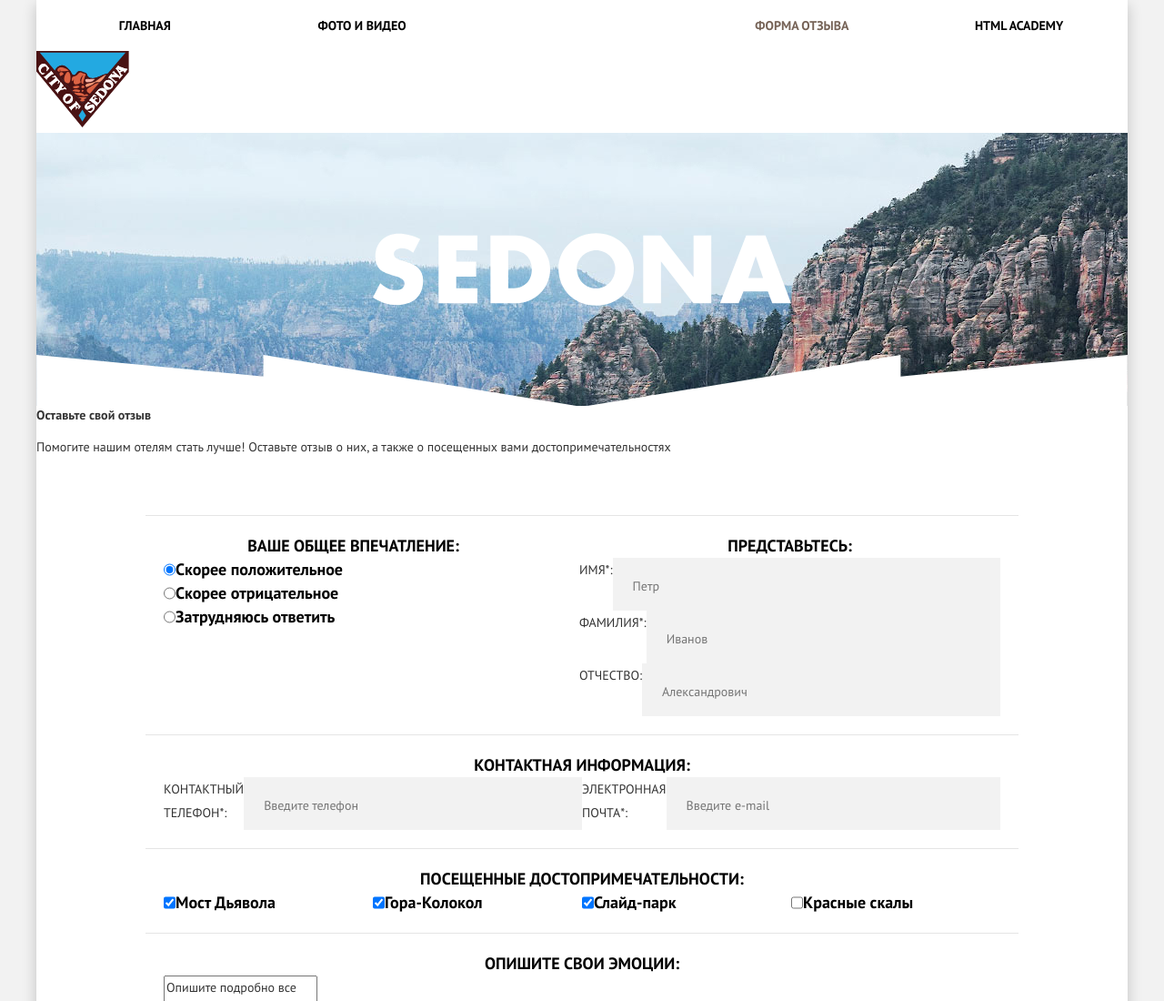
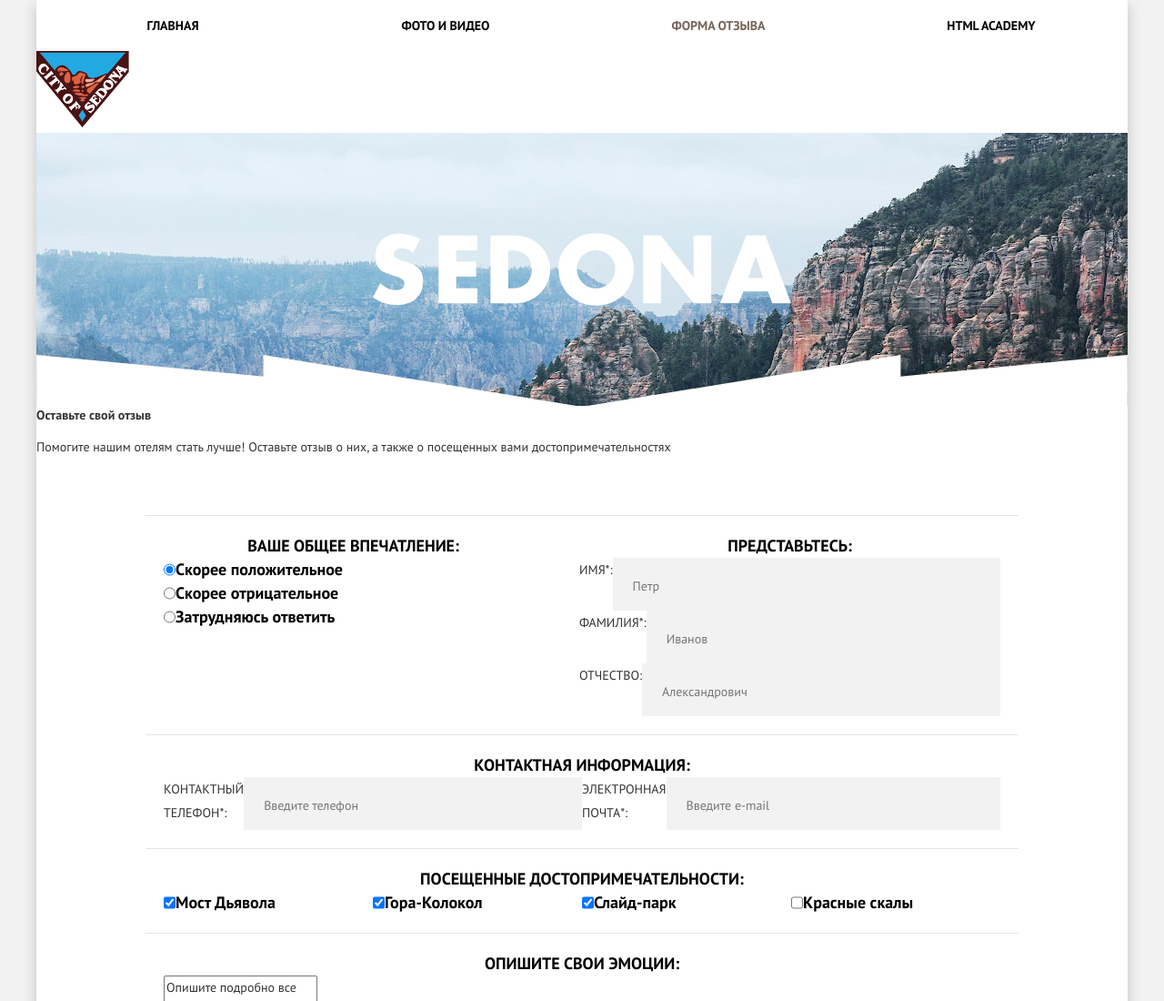
Before and after one commit to FoxMalder-coder/1406535-sedona-21, a website: page source/form.html in a window 1280 px wide. Shown: the top 1100 px of the page at 91% size. Drawn offline with nearby package versions, Linux system fonts and the light colour scheme; files that its build step writes are made by us from their sources.

Commit message:
Исправила отступ для логотипа в меню с логики на класс

```diff
--- a/source/sass/blocks/main-nav.scss
+++ b/source/sass/blocks/main-nav.scss
@@ -128,16 +128,6 @@
     }
   }
 
-  &:nth-of-type(2) {
-    @media (min-width: $width-tablet) {
-      margin-right: 156px;
-    }
-
-    @media (min-width: $width-desktop) {
-      margin-right: 245px;
-    }
-  }
-
   &:hover {
     background-color: $bg-hover;
 
@@ -162,12 +152,22 @@
   }
 }
 
+.main-nav__item--logo-hole {
+  @media (min-width: $width-tablet) {
+    margin-right: 156px;
+  }
+
+  @media (min-width: $width-desktop) {
+    margin-right: 245px;
+  }
+}
+
 .main-nav__link {
   @include text(18px, 40px, 700, #ffffff);
   text-transform: uppercase;
   width: auto;
   display: block;
-  padding: 7px 12px;
+  padding: 7px;
 
   &:hover {
     @media (min-width: $width-tablet) {
```
Also changed, not shown: source/index.html (+1 -1 lines).
